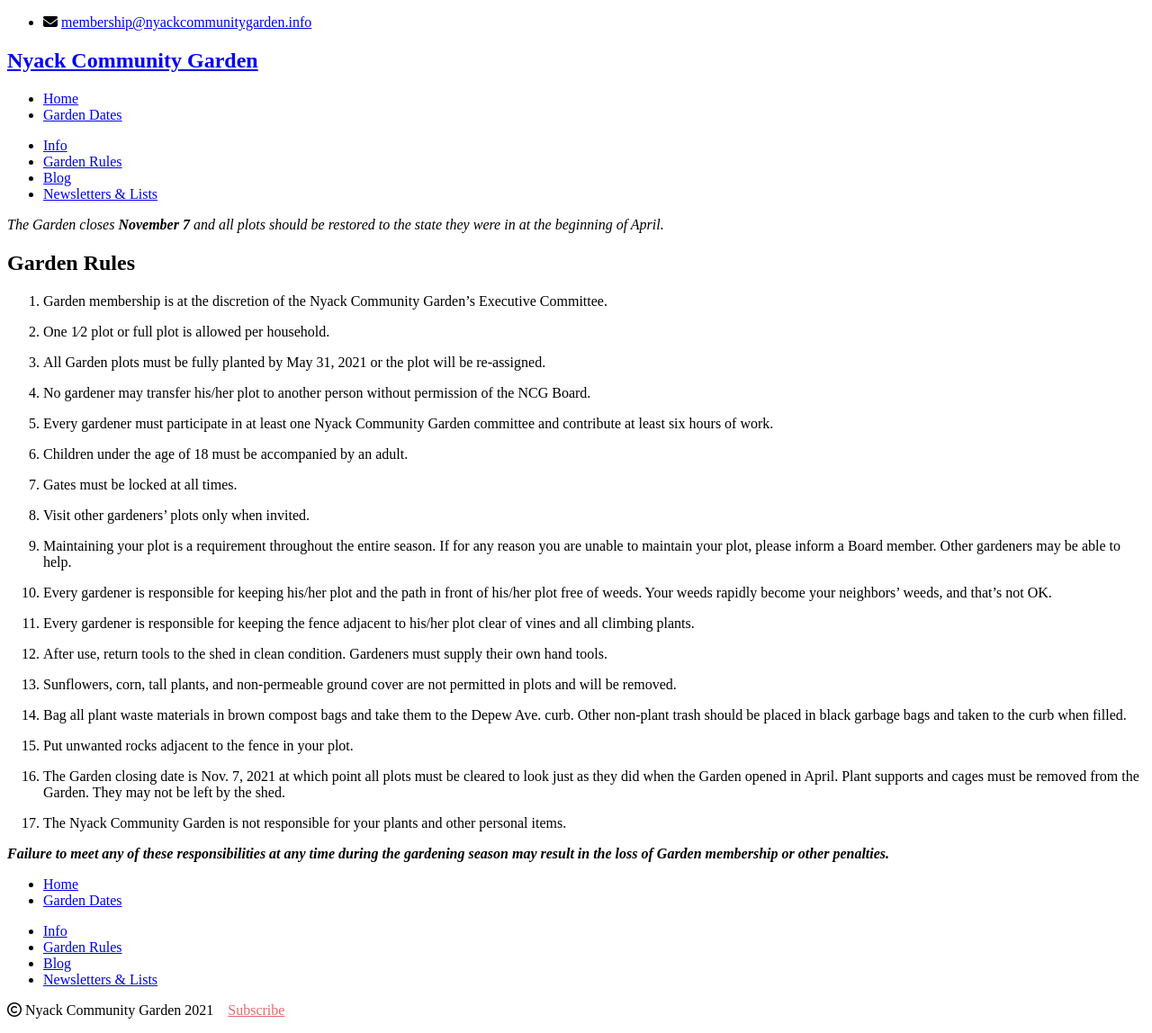
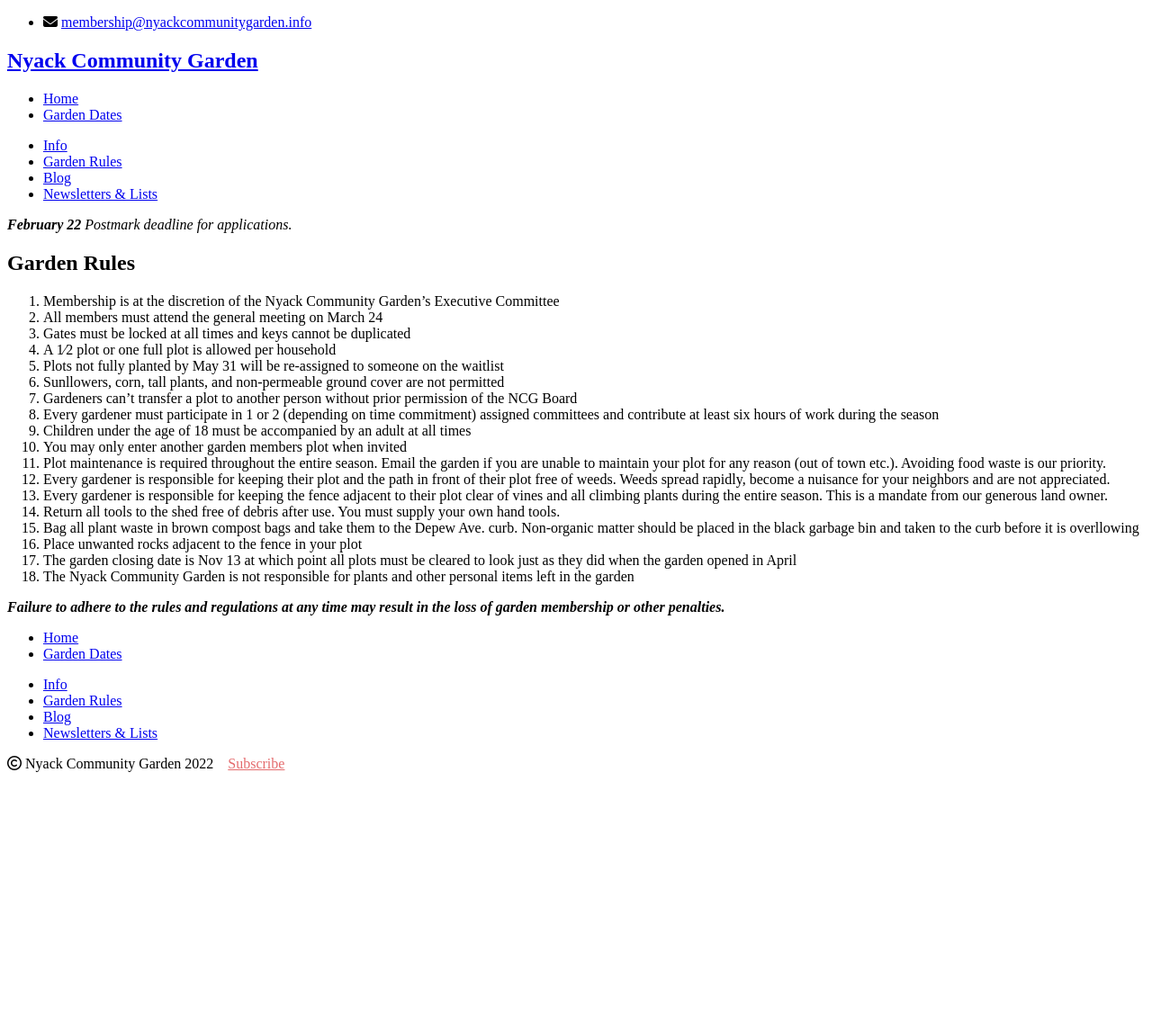
Before and after one commit to bosborne/nyackcommunitygarden, a Jekyll site: the page built from garden-rules/index.md, in a window 1280 px wide. Shown: the whole page at 90% size. Built offline with Jekyll 4.4.1, drawn with Linux system fonts in a browser that asks for light colours; nearby versions of some CDN libraries; library files that are not in the unit come from our copies; after the commit the page ends 900 px from its top, so only the background shows below that.

Commit message:
Update dates and rules

```diff
--- a/_includes/footer.html
+++ b/_includes/footer.html
@@ -1,3 +1,3 @@
 <p>
-<i class="fa fa-copyright"></i> Nyack Community Garden 2021 &nbsp; &nbsp;<a style="color:#e46b6d" href="/feed.xml" type="application/atom+xml" rel="subscribe">Subscribe<a/>
+<i class="fa fa-copyright"></i> Nyack Community Garden 2022 &nbsp; &nbsp;<a style="color:#e46b6d" href="/feed.xml" type="application/atom+xml" rel="subscribe">Subscribe<a/>
 </p>
--- a/_layouts/default.html
+++ b/_layouts/default.html
@@ -22,7 +22,7 @@
       <div class="bannerbox">
         <p>
           <i>
-            The Garden closes <b>November 7</b> and all plots should be restored to the state they were in at the beginning of April.
+            <b>February 22</b> Postmark deadline for applications.
           </i>
         </p>
       </div>
--- a/garden-rules/index.md
+++ b/garden-rules/index.md
@@ -6,48 +6,32 @@
 
 ## Garden Rules
 
-1. Garden membership is at the discretion of the Nyack Community Garden’s Executive Committee.
+1. Membership is at the discretion of the Nyack Community Garden’s Executive Committee
+2. All members must attend the general meeting on March 24
+3. Gates must be locked at all times and keys cannot be duplicated
+4. A 1⁄2 plot or one full plot is allowed per household
+5. Plots not fully planted by May 31 will be re-assigned to someone on the waitlist
+6. Sunllowers, corn, tall plants, and non-permeable ground cover are not permitted
+7. Gardeners can’t transfer a plot to another person without prior permission of the NCG Board
+8. Every gardener must participate in 1 or 2 (depending on time commitment) assigned committees
+and contribute at least six hours of work during the season
+9. Children under the age of 18 must be accompanied by an adult at all times
+10. You may only enter another garden members plot when invited
+11. Plot maintenance is required throughout the entire season. Email the garden if you are unable to
+maintain your plot for any reason (out of town etc.). Avoiding food waste is our priority.
+12. Every gardener is responsible for keeping their plot and the path in front of their plot free of weeds.
+Weeds spread rapidly, become a nuisance for your neighbors and are not appreciated.
+13. Every gardener is responsible for keeping the fence adjacent to their plot clear of vines and all
+climbing plants during the entire season. This is a mandate from our generous land owner.
+14. Return all tools to the shed free of debris after use. You must supply your own hand tools.
+15. Bag all plant waste in brown compost bags and take them to the Depew Ave. curb. Non-organic
+matter should be placed in the black garbage bin and taken to the curb before it is overllowing
+16. Place unwanted rocks adjacent to the fence in your plot
+17. The garden closing date is Nov 13 at which point all plots must be cleared to look just as they did
+when the garden opened in April
+18. The Nyack Community Garden is not responsible for plants and other personal items left in the
+garden
 
-2. One 1⁄2 plot or full plot is allowed per household.
-
-3. All Garden plots must be fully planted by May 31, 2021 or the plot will be re-assigned.
-
-4. No gardener may transfer his/her plot to another person without permission of the NCG Board.
-
-5. Every gardener must participate in at least one Nyack Community Garden committee and
-contribute at least six hours of work.
-
-6. Children under the age of 18 must be accompanied by an adult.
-
-7. Gates must be locked at all times.
-
-8. Visit other gardeners’ plots only when invited.
-
-9. Maintaining your plot is a requirement throughout the entire season. If for any reason you are
-unable to maintain your plot, please inform a Board member. Other gardeners may be able to
-help.
-
-10. Every gardener is responsible for keeping his/her plot and the path in front of his/her plot free of
-weeds. Your weeds rapidly become your neighbors’ weeds, and that’s not OK.
-
-11. Every gardener is responsible for keeping the fence adjacent to his/her plot clear of vines and all
-climbing plants.
-
-12. After use, return tools to the shed in clean condition. Gardeners must supply their own hand tools.
-
-13. Sunflowers, corn, tall plants, and non-permeable ground cover are not permitted in plots and will
-be removed.
-
-14. Bag all plant waste materials in brown compost bags and take them to the Depew Ave. curb. Other
-non-plant trash should be placed in black garbage bags and taken to the curb when filled.
-
-15. Put unwanted rocks adjacent to the fence in your plot.
-
-16. The Garden closing date is Nov. 7, 2021 at which point all plots must be cleared to look just as they
-did when the Garden opened in April. Plant supports and cages must be removed from the Garden.
-They may not be left by the shed.
-
-17. The Nyack Community Garden is not responsible for your plants and other personal items.
-
-<b><i>Failure to meet any of these responsibilities at any time during the gardening season
-may result in the loss of Garden membership or other penalties.</i></b>
+<b><i>
+Failure to adhere to the rules and regulations at any time may result in the loss of garden membership or other penalties.
+</i></b>
```
Also changed, not shown: garden-dates/index.md (+14 -17 lines).
